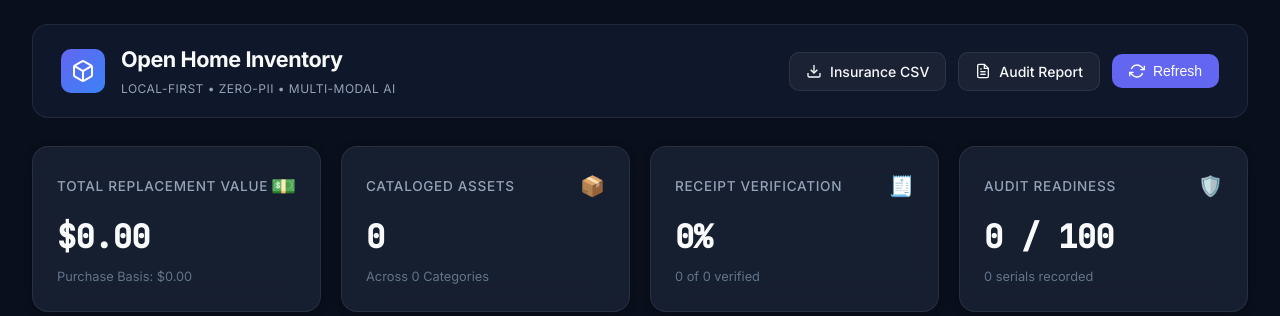
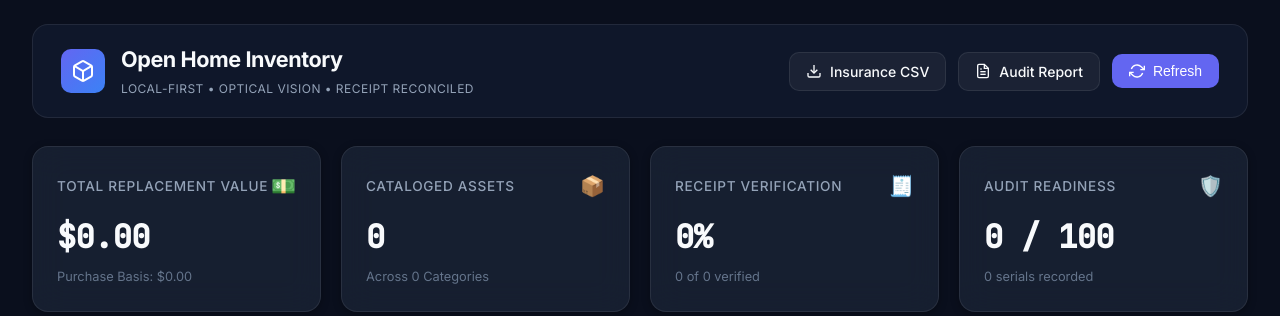
Before and after one commit to Benfinkels/open-home-inventory, a FastAPI app: page / in a window 1280 px wide. Shown: the top 316 px of the page. Run offline with FastAPI, Linux system fonts and the light colour scheme; data that the repository does not hold is empty.

Commit message:
docs: rewrite documentation in authentic developer voice and polish privacy section

```diff
--- a/src/receipts/scraper.py
+++ b/src/receipts/scraper.py
@@ -114,7 +114,7 @@
         return []
 
     def _fetch_mock_receipts(self) -> List[ScrapedMessage]:
-        """Returns realistic, 100% PII-free synthetic receipts for demonstration."""
+        """Returns realistic synthetic receipts for offline demo and testing."""
         return [
             ScrapedMessage(
                 message_id="MOCK-NV-001",
--- a/web/templates/index.html
+++ b/web/templates/index.html
@@ -23,7 +23,7 @@
                 </div>
                 <div class="brand-text">
                     <h1>Open Home Inventory</h1>
-                    <span class="badge-sub">Local-First • Zero-PII • Multi-Modal AI</span>
+                    <span class="badge-sub">Local-First • Optical Vision • Receipt Reconciled</span>
                 </div>
             </div>
             <div class="nav-actions">
```
Also changed, not shown: README.md.
